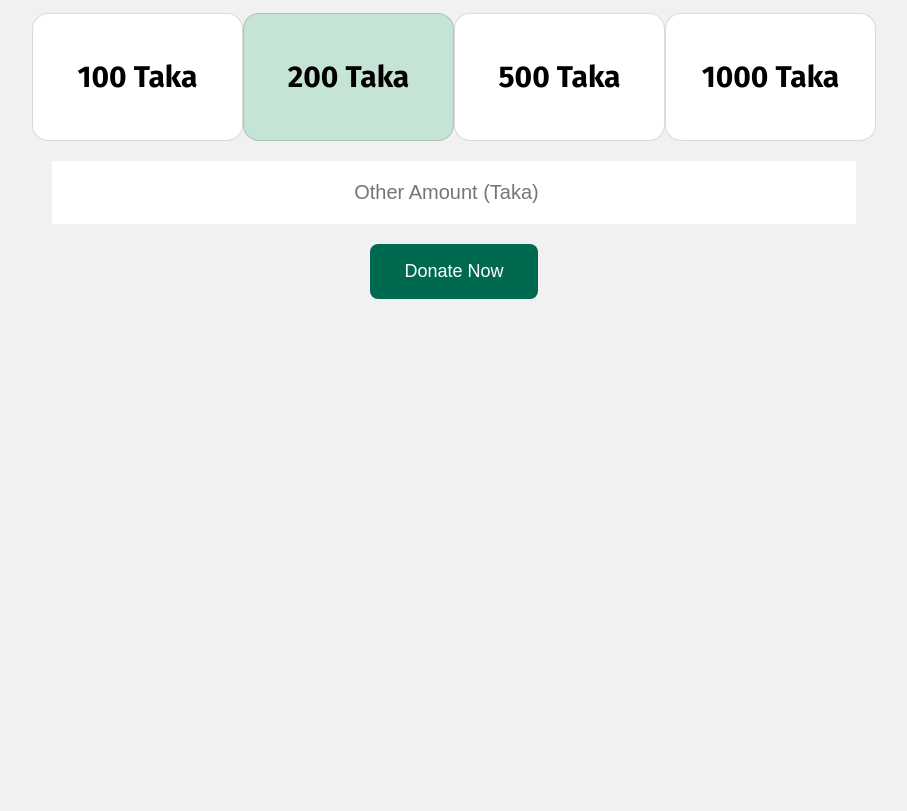
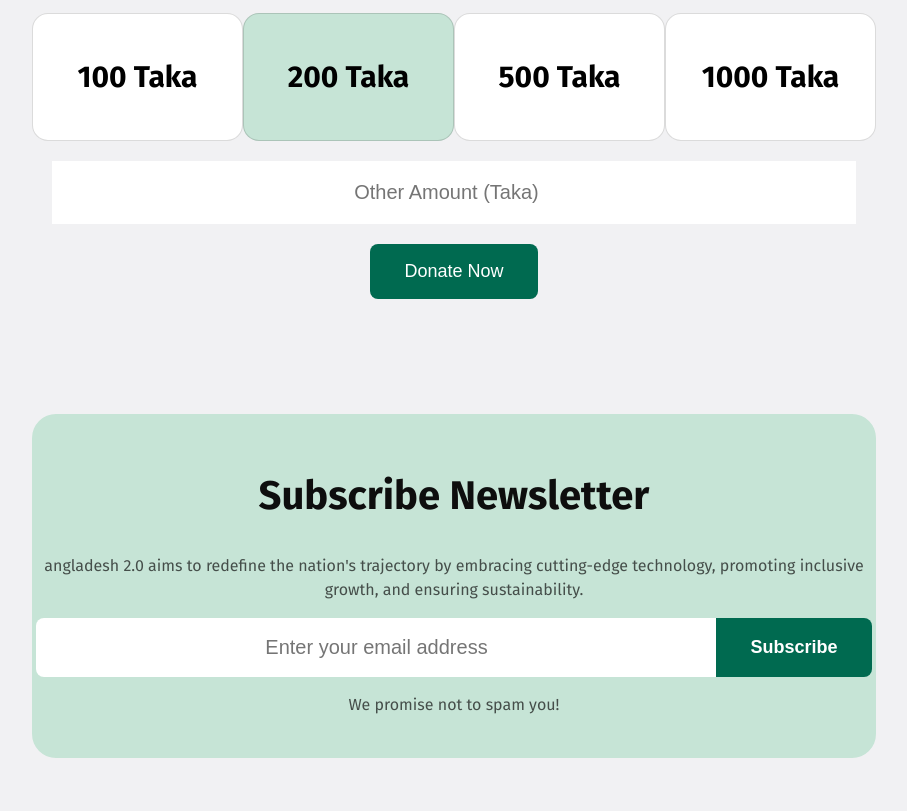
Before and after one commit to rehanuzzaman/Bangladesh-2.0, a plain HTML site: page index.html in a window 1280 px wide. Shown: the part 4784-5595 px from the top of the page, without its empty margins (186-1093 px from the left). Before the commit the page ends 5148 px from the top, so only its background shows below. Drawn offline with Linux system fonts and the light colour scheme.

Commit message:
Subscription Form Added

```diff
--- a/index.html
+++ b/index.html
@@ -271,5 +271,29 @@
             </button>
         </div>
     </Section>
+
+    <!--Subscription-->
+    <section>
+        <div class="subscription">
+            <div>
+                <h1 class="heading">
+                    Subscribe Newsletter
+                </h1>
+                <p>
+                    angladesh 2.0 aims to redefine the nation's trajectory by embracing cutting-edge technology, promoting inclusive growth, and ensuring sustainability.
+                </p>
+                <div>
+                    <!--SUBSCRIPTION FORM-->
+                </div>
+                <form class="subscription-form">
+                    <input type="email" placeholder="Enter your email address" required>
+                    <button type="submit">Subscribe</button>
+                </form>
+                <p>
+                    We promise not to spam you!
+                </p>
+            </div>
+        </div>
+    </section>
 </body>
 </html>
--- a/style.css
+++ b/style.css
@@ -261,3 +261,44 @@ input {
     justify-content: center;
     align-items: center;
 }
+
+.subscription {
+    display: flex;
+    justify-content: center;
+    align-items: center;
+    border-radius: 24px;
+    background-color: #C6E4D6;
+    padding: 25px;
+    text-align: center;
+}
+
+.subscription-form {
+    display: flex;
+    justify-content: center;
+    border: none;
+}
+
+.subscription-form input {
+    display: flex;
+    width: 600px;
+    padding: 18px 40px;
+    flex-direction: column;
+    align-items: start;
+    gap: 24px;
+    border-radius: 8px 0px 0px 8px;
+    background-color: #FFFFFF;
+}
+
+.subscription-form button {
+    display: flex;
+    padding: 17px 34px;
+    justify-content: center;
+    align-items: center;
+    gap: 48px;
+    border-radius: 0px 8px 8px 0px;
+    background-color: #006A50;
+    color: #FFFFFF;
+    font-size: 18px;
+    font-weight: 600;
+    border: none;
+}
```
